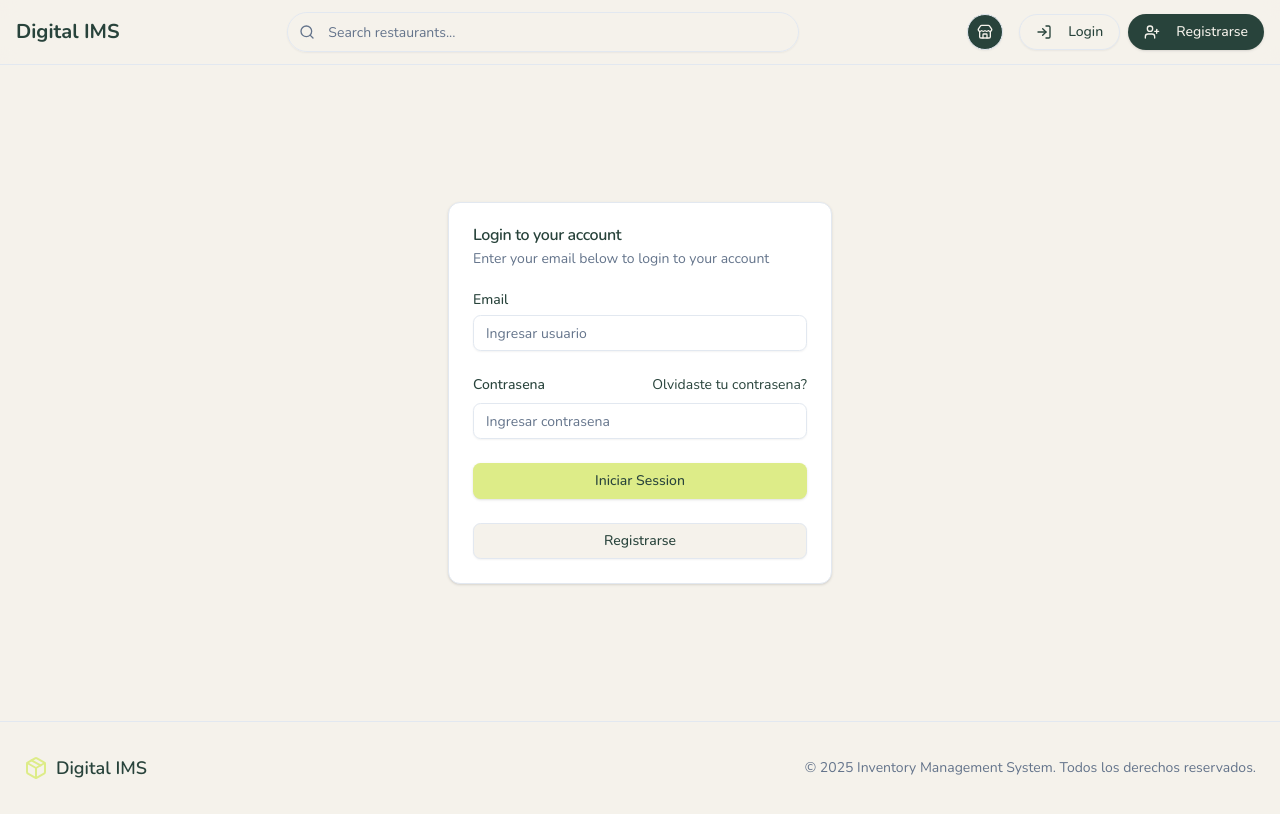
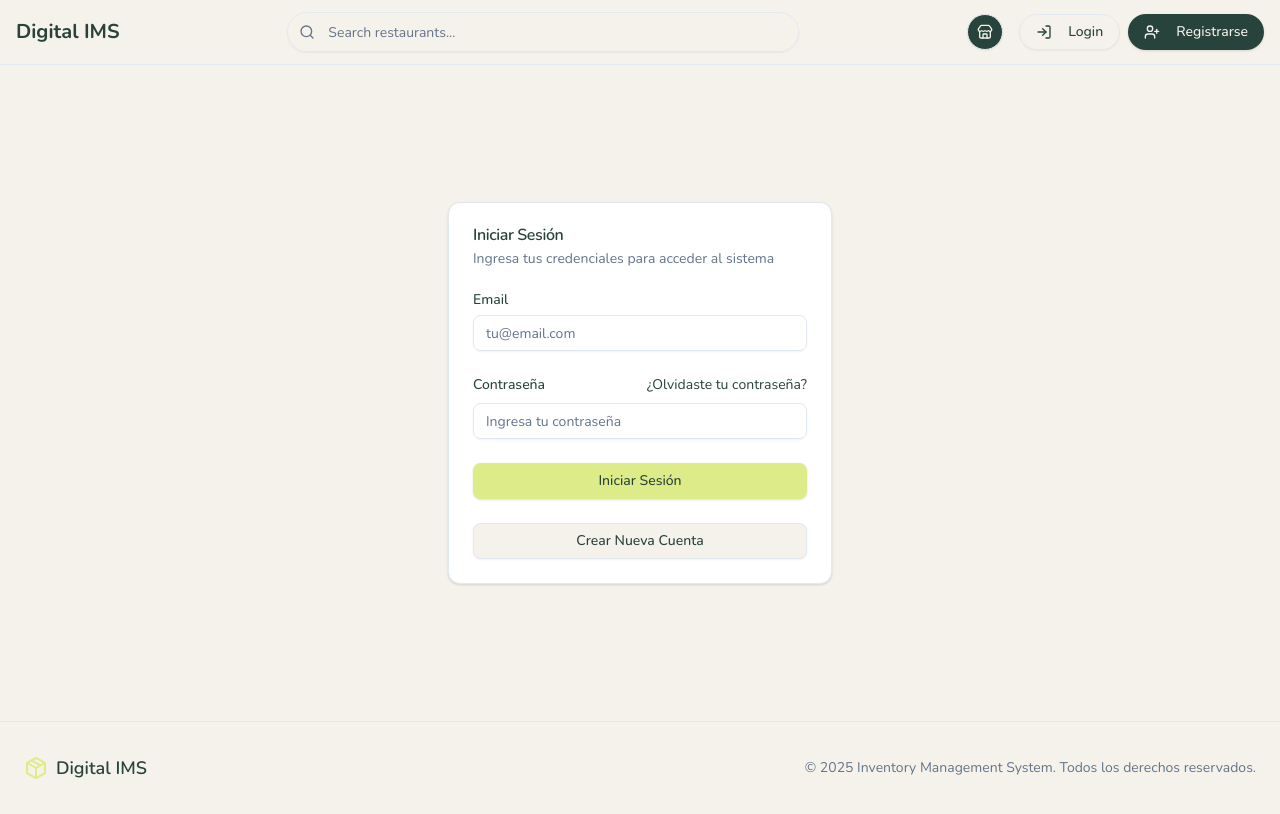
Before and after one commit to almircoo/digitalims, a React (Vite) app: page /login in a window 1280 px wide. Built offline with nearby package versions, Linux system fonts and the light colour scheme.

Commit message:
optimised login page

```diff
--- a/src/pages/Login.jsx
+++ b/src/pages/Login.jsx
@@ -1,46 +1,44 @@
 import React, { useState, useEffect } from "react";
-import { useNavigate } from "react-router";
-import { useAuth } from "@/contexts/AuthContext";
-import {
-  Card,
-  CardContent,
-  CardDescription,
-  CardFooter,
-  CardHeader,
-  CardTitle,
-} from "@/components/ui/card";
-import { Button } from "@/components/ui/button";
-import { Label } from "@/components/ui/label";
-import { Input } from "@/components/ui/input";
-import { MainLayout } from "@/layouts/MainLayout";
-import { LoaderIcon } from "lucide-react";
-import { toast } from "sonner";
+import { useNavigate } from "react-router"
+import { useAuth } from "@/contexts/AuthContext"
+import { Card, CardContent, CardDescription, CardFooter, CardHeader, CardTitle } from "../components/ui/card"
+import { Button } from "@/components/ui/button"
+import { Label } from "@/components/ui/label"
+import { Input } from "@/components/ui/input"
+import { MainLayout } from "@/layouts/MainLayout"
+import { LoaderIcon } from "lucide-react"
+import { toast } from "sonner"
+
 export const Login = () => {
-  const [email, setEmail] = useState("");
-  const [password, setPassword] = useState("");
-  const navigate = useNavigate();
-  const { token, loading, signIn } = useAuth();
+  const [email, setEmail] = useState("")
+  const [password, setPassword] = useState("")
+  const navigate = useNavigate()
+  const { token, loading, signIn } = useAuth()
 
   useEffect(() => {
     if (token) {
-      navigate("/dashboard", { replace: true });
+      navigate("/dashboard", { replace: true })
     }
-  }, [token, navigate]);
+  }, [token, navigate])
 
-  const handleSubmit = (e) => {
-    e.preventDefault();
-    signIn(email, password);
-    toast.success("success login");
-  };
+  const handleSubmit = async (e) => {
+    e.preventDefault()
+    const result = await signIn(email, password)
+    if (result?.success) {
+      toast.success("Sesión iniciada correctamente")
+      navigate("/dashboard", { replace: true })
+    } else {
+      toast.error(result?.error || "Error al iniciar sesión")
+    }
+  }
+
   return (
     <MainLayout>
       <div className="flex items-center justify-center min-h-[calc(100vh-12rem)]">
         <Card className="w-full max-w-sm">
           <CardHeader>
-            <CardTitle>Login to your account</CardTitle>
-            <CardDescription>
-              Enter your email below to login to your account
-            </CardDescription>
+            <CardTitle>Iniciar Sesión</CardTitle>
+            <CardDescription>Ingresa tus credenciales para acceder al sistema</CardDescription>
           </CardHeader>
           <CardContent>
             <form onSubmit={handleSubmit} className="space-y-4">
@@ -49,8 +47,8 @@ export const Login = () => {
                   <Label htmlFor="email">Email</Label>
                   <Input
                     id="email"
-                    type="text"
-                    placeholder="Ingresar usuario"
+                    type="email"
+                    placeholder="tu@email.com"
                     value={email}
                     onChange={(e) => setEmail(e.target.value)}
                     required
@@ -58,18 +56,15 @@ export const Login = () => {
                 </div>
                 <div className="grid gap-2">
                   <div className="flex items-center">
-                    <Label htmlFor="password">Contrasena</Label>
-                    <a
-                      href="#"
-                      className="ml-auto inline-block text-sm underline-offset-4 hover:underline"
-                    >
-                      Olvidaste tu contrasena?
+                    <Label htmlFor="password">Contraseña</Label>
+                    <a href="#" className="ml-auto inline-block text-sm underline-offset-4 hover:underline">
+                      ¿Olvidaste tu contraseña?
                     </a>
                   </div>
                   <Input
                     id="password"
                     type="password"
-                    placeholder="Ingresar contrasena"
+                    placeholder="Ingresa tu contraseña"
                     value={password}
                     onChange={(e) => setPassword(e.target.value)}
                     required
@@ -78,27 +73,23 @@ export const Login = () => {
                 <Button type="submit" className="w-full" disabled={loading}>
                   {loading ? (
                     <>
-                      <LoaderIcon className="mr-2 h-4 w-4" />
-                      Validando ...
+                      <LoaderIcon className="mr-2 h-4 w-4 animate-spin" />
+                      Validando...
                     </>
                   ) : (
-                    "Iniciar Session"
+                    "Iniciar Sesión"
                   )}
                 </Button>
               </div>
             </form>
           </CardContent>
           <CardFooter className="flex-col gap-2">
-            <Button
-              onClick={() => navigate("/register")}
-              variant="outline"
-              className="w-full"
-            >
-              Registrarse
+            <Button onClick={() => navigate("/register")} variant="outline" className="w-full">
+              Crear Nueva Cuenta
             </Button>
           </CardFooter>
         </Card>
       </div>
     </MainLayout>
-  );
-};
+  )
+}
```
